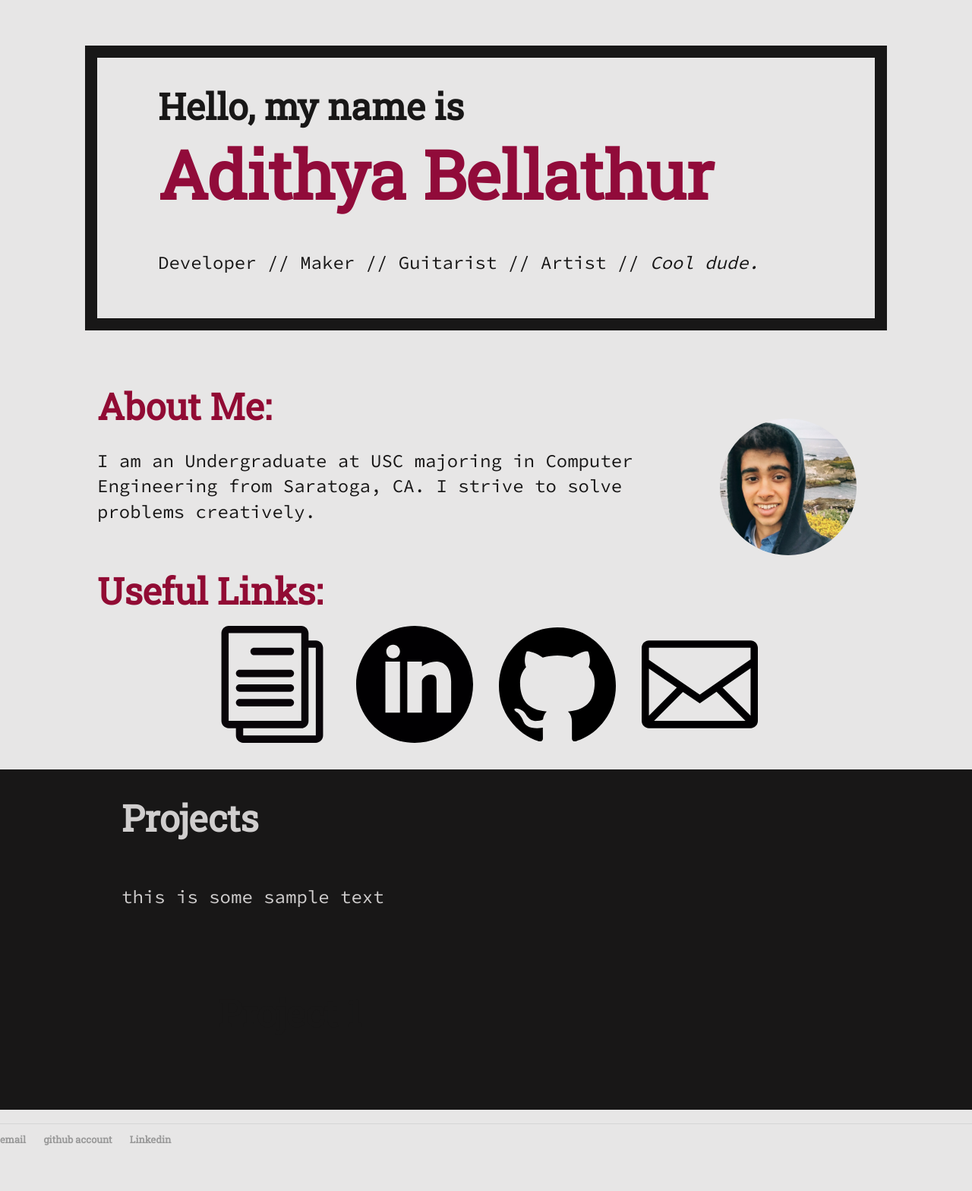
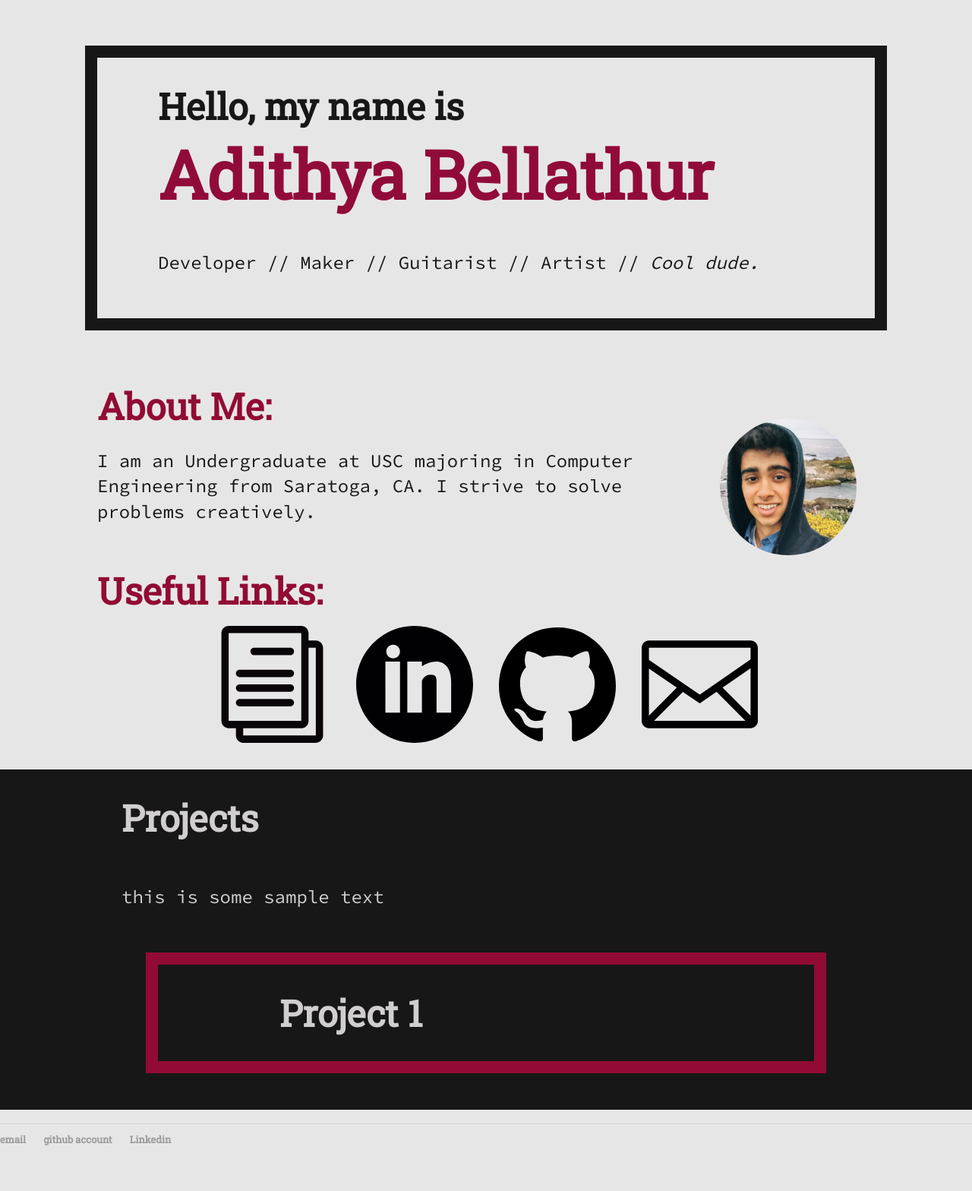
Before and after one commit to adibellathur/adibellathur.github.io, a Jekyll site: the page built from index.html, in a window 1280 px wide. Shown: the whole page at 76% size. Built offline with Jekyll 4.4.1, drawn with Linux system fonts in a browser that asks for light colours.

Commit message:
more colors

```diff
--- a/css/main.css
+++ b/css/main.css
@@ -79,6 +79,11 @@ ul.posts li {
 	padding: 2em 5em;
 	margin: 1em 7em;
 }
+.boxed-rasberry {
+	border: 1em solid #910b34;
+	padding: 2em 5em;
+	margin: 1em 7em;
+}
 .img-circle {
     border-radius: 50%;
 	padding: 1em;
@@ -87,3 +92,11 @@ ul.posts li {
 	color: #D0CECE;
 	padding: inherit;
 }
+.rasberry {
+	color: #D0CECE;
+	padding: inherit;
+}
+.orange {
+	color: #D0CECE;
+	padding: inherit;
+}
--- a/index.html
+++ b/index.html
@@ -48,8 +48,8 @@ title: Adithya Bellathur
 	<div class="theme-color">
 		<h1 class="white">Projects</h1>
 		<p class="white">this is some sample text <p>
-		<div class="boxed">
-			<h1>Project 1</h1>
+		<div class="boxed-rasberry">
+			<h1 class="rasberry">Project 1</h1>
 		</div>
 	</div>
 	<br>
```
